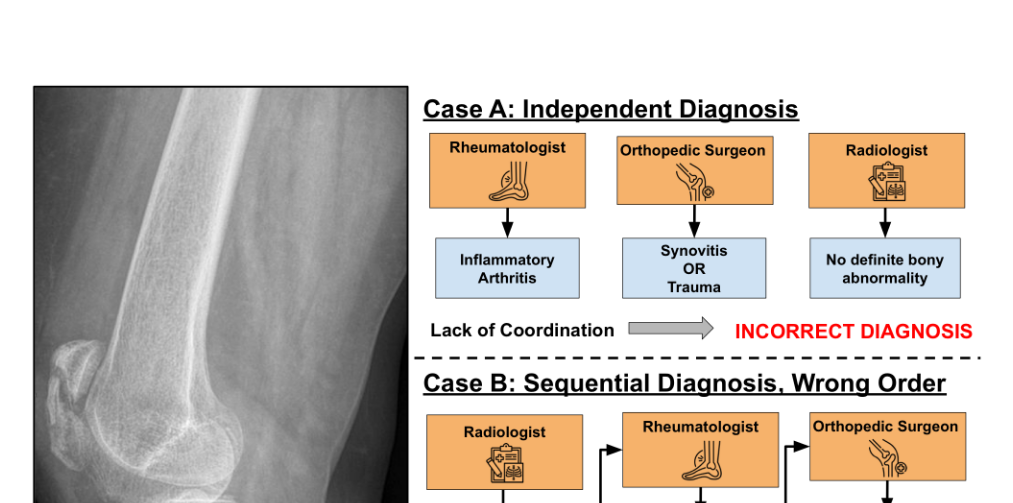
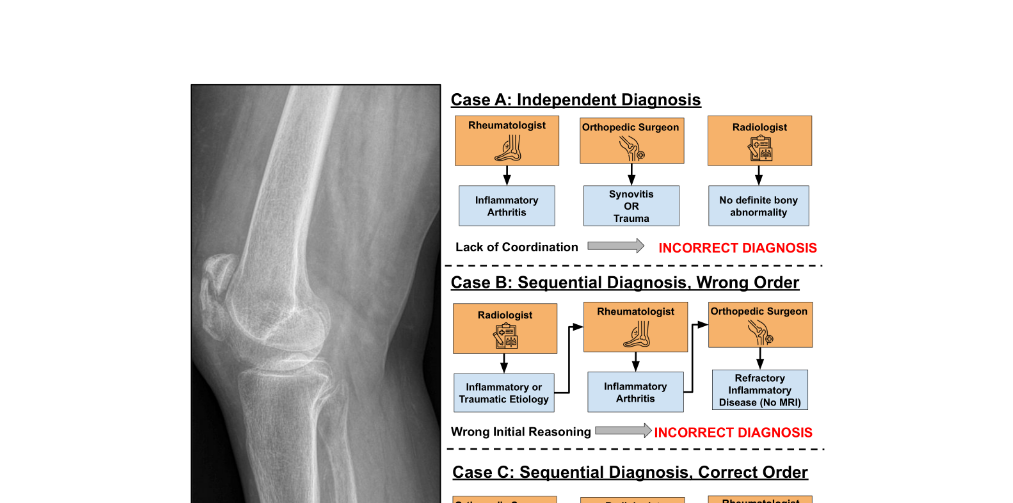
Before and after one commit to ashmalvayani/MedRoute, a plain HTML site: page index.html in a window 1280 px wide. Shown: the part 297-800 px from the top of the page, without its empty margins (134-1147 px from the left). Drawn offline with Linux system fonts and the light colour scheme; some icons are missing; a web font is replaced by a local one.

Commit message:
Constrain teaser figure to 640px (was filling full container)

```diff
--- a/index.html
+++ b/index.html
@@ -74,7 +74,7 @@
 <!-- TEASER -->
 <section class="section">
   <div class="container is-max-desktop">
-    <figure class="image">
+    <figure class="image" style="max-width: 640px; margin: 0 auto;">
       <img src="static/images/teaser.png" alt="MedRoute teaser">
     </figure>
     <p class="has-text-centered" style="margin-top: 10px;">
```
